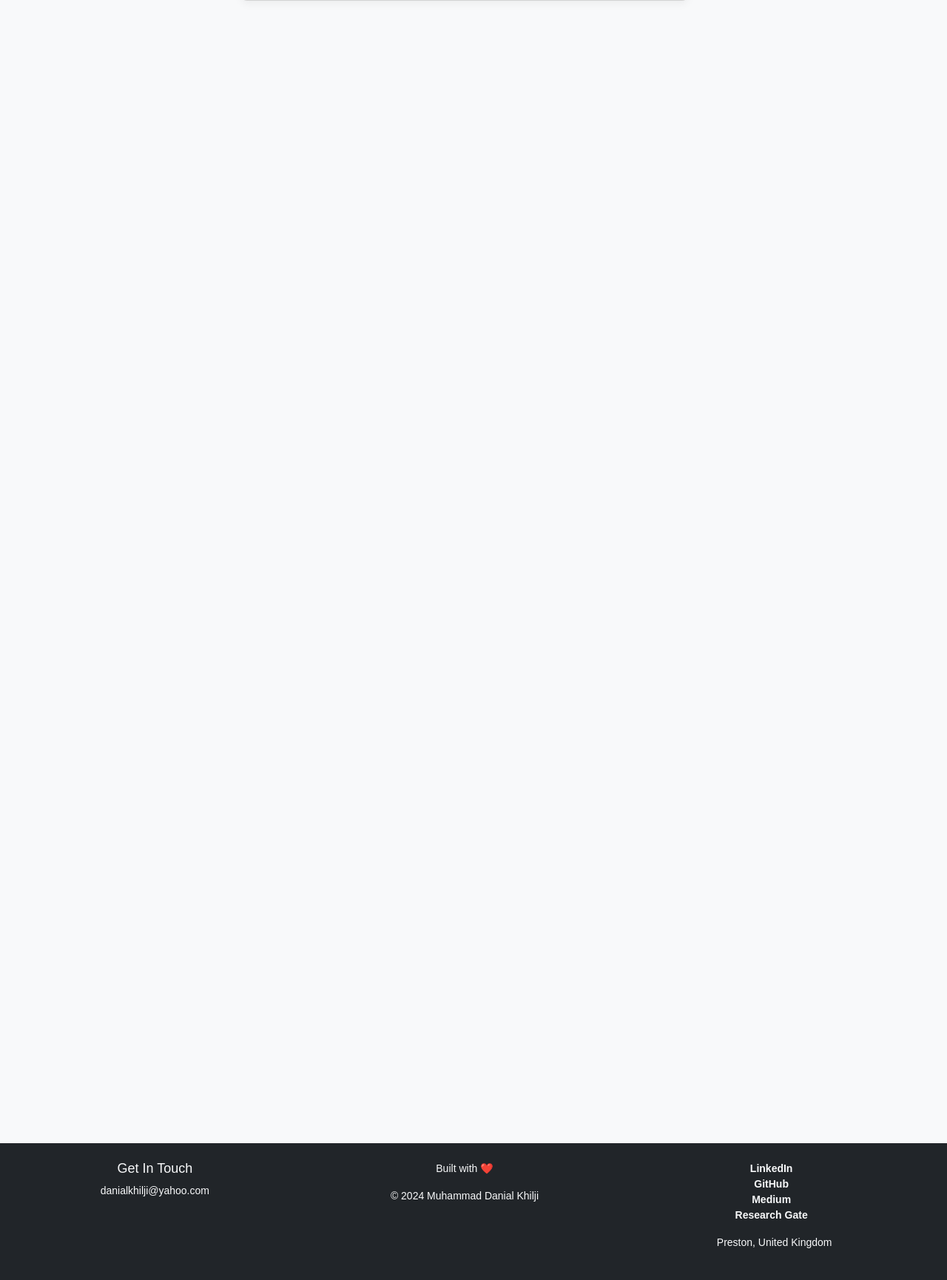
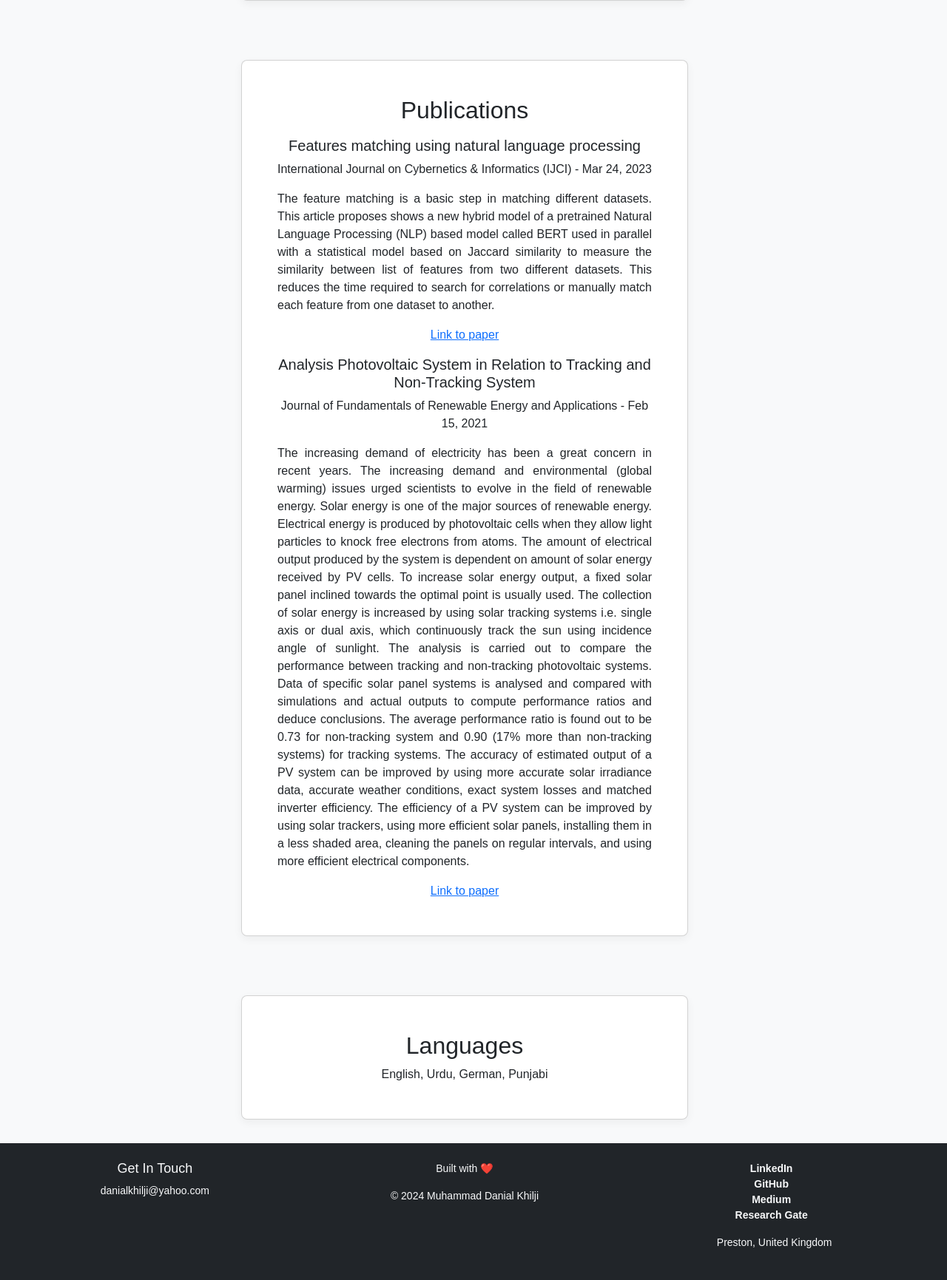
Before and after one commit to danialkhilji/portfolio, a Flask app: page / in a window 1280 px wide. Shown: the part 711-2442 px from the top of the page at 74% size. Run offline with Flask 3, Linux system fonts and the light colour scheme.

Commit message:
Updated home page with publications and languages

```diff
--- a/templates/home.html
+++ b/templates/home.html
@@ -65,7 +65,56 @@
                 </div>
             </div>
         </div>
+
+        <div class="row justify-content-center">
+            <div class="col-md-6">
+                <div class="card mt-5">
+                    <div class="card-body text-center">
+                        <h2 class="card-title">Publications</h2>
+                        <p></p>
+                        <h5 class="card-title">Features matching using natural language processing</h5>
+                        <h12 class="card-title">International Journal on Cybernetics & Informatics (IJCI) - Mar 24, 2023</h12>
+                        <p></p>
+                        <p class="justify">The feature matching is a basic step in matching different datasets.
+                            This article proposes shows a new hybrid model of a pretrained Natural Language Processing (NLP) based model called BERT used in parallel with a statistical model based on Jaccard similarity to measure the similarity between list of features from two different datasets.
+                            This reduces the time required to search for correlations or manually match each feature from one dataset to another.
+                        </p>
+                        <a href="https://arxiv.org/abs/2303.12804" target="_blank" rel="noopener noreferrer">Link to paper</a>
+                        <p></p>
+                        <h5 class="card-title">Analysis Photovoltaic System in Relation to Tracking and Non-Tracking System</h5>
+                        <h12 class="card-title">Journal of Fundamentals of Renewable Energy and Applications - Feb 15, 2021</h12>
+                        <p></p>
+                        <p class="justify">The increasing demand of electricity has been a great concern in recent years.
+                            The increasing demand and environmental (global warming) issues urged scientists to evolve in the field of renewable energy.
+                            Solar energy is one of the major sources of renewable energy. Electrical energy is produced by photovoltaic cells when they allow light particles to knock free electrons from atoms.
+                            The amount of electrical output produced by the system is dependent on amount of solar energy received by PV cells.
+                            To increase solar energy output, a fixed solar panel inclined towards the optimal point is usually used.
+                            The collection of solar energy is increased by using solar tracking systems i.e. single axis or dual axis, which continuously track the sun using incidence angle of sunlight.
+                            The analysis is carried out to compare the performance between tracking and non-tracking photovoltaic systems.
+                            Data of specific solar panel systems is analysed and compared with simulations and actual outputs to compute performance ratios and deduce conclusions.
+                            The average performance ratio is found out to be 0.73 for non-tracking system and 0.90 (17% more than non-tracking systems) for tracking systems.
+                            The accuracy of estimated output of a PV system can be improved by using more accurate solar irradiance data, accurate weather conditions, exact system losses and matched inverter efficiency.
+                            The efficiency of a PV system can be improved by using solar trackers, using more efficient solar panels, installing them in a less shaded area, cleaning the panels on regular intervals, and using more efficient electrical components.
+                        </p>
+                        <a href="https://clok.uclan.ac.uk/36933/1/36933%20analysis-photovoltaic-system-in-relation-to-tracking-and-nontracking-system.pdf" target="_blank" rel="noopener noreferrer">Link to paper</a>
+                    </div>
+                </div>
+            </div>
+        </div>
+
+        <div class="row justify-content-center">
+            <div class="col-md-6">
+                <div class="card mt-5">
+                    <div class="card-body text-center">
+                        <h2 class="card-title">Languages</h2>
+                        <p class="card-text">English, Urdu, German, Punjabi</p>
+                    </div>
+                </div>
+            </div>
+        </div>
+
     </main>
+
 
     <!-- Footer -->
     <footer class="footer py-4 bg-dark text-light">
```
